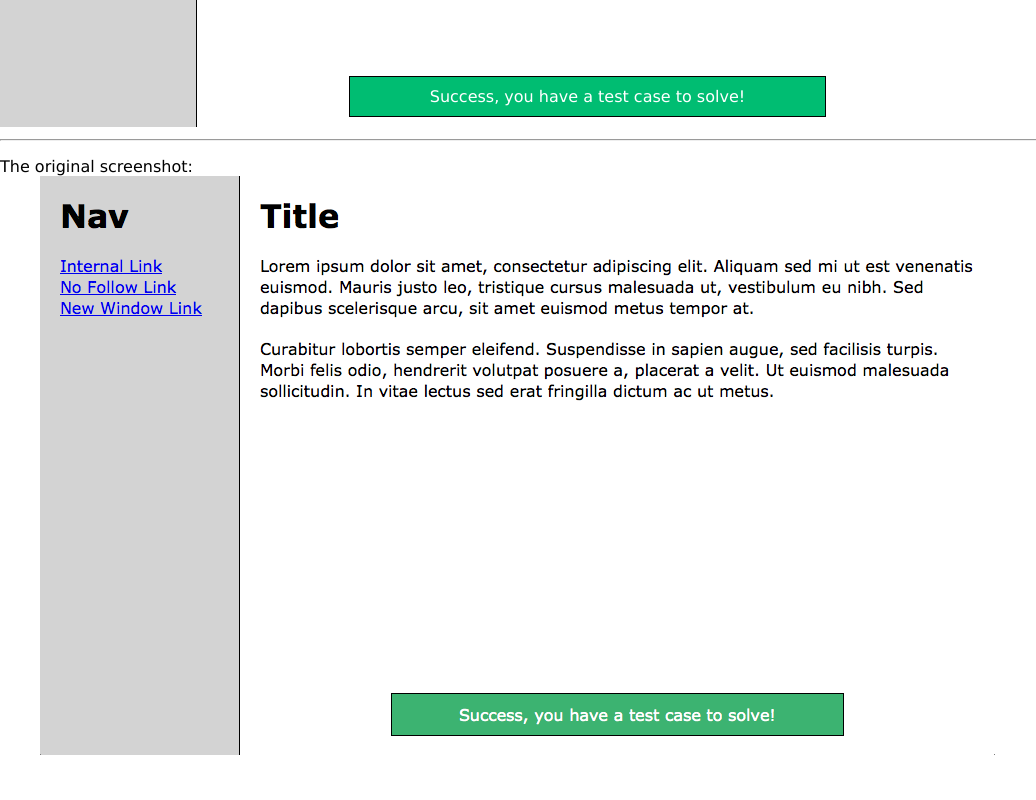
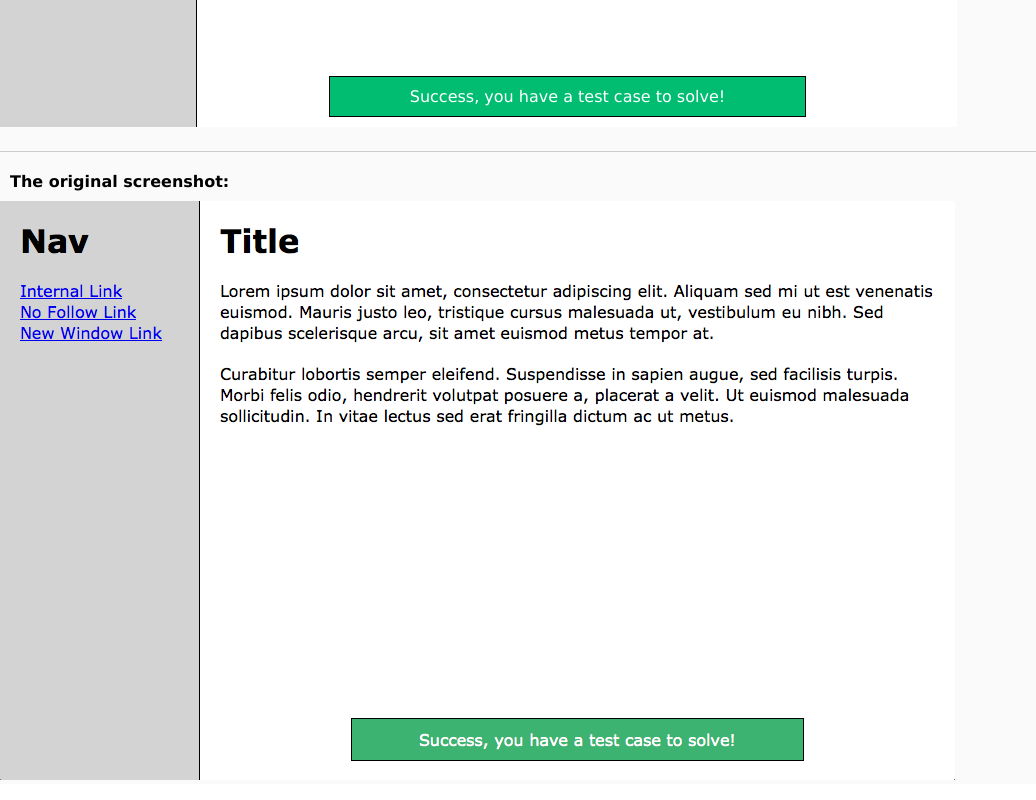
Before and after one commit to brianfryer/A-test-case-to-solve, a plain HTML site: page index.html in a window 1280 px wide. Shown: the part 444-1244 px from the top of the page, without its empty margins (0-1036 px from the left). Before the commit the page ends 1219 px from the top, so only its background shows below. Drawn offline with Linux system fonts and the light colour scheme.

Commit message:
Styling updates to make the screenshot appear correctly.

```diff
--- a/css/style.scss
+++ b/css/style.scss
@@ -10,6 +10,7 @@
 
 body {
   font-family: Verdana, sans-serif;
+  background-color: #fafafa;
 }
 
 a {
@@ -18,6 +19,24 @@ a {
   &:hover {
     color: shade(#3e00f2, 40%);
   }
+}
+
+dt {
+  margin: 0 0 10px;
+  font-weight: bold;
+}
+dd {
+  margin: 0;
+}
+
+hr {
+  margin: 20px 0;
+  border: 0;
+  border-top: 1px solid #ccc;
+}
+
+img {
+
 }
 
 /* ==========================================================================
@@ -35,6 +54,7 @@ section {
   /* margin- and padding-bottom set to -9999px to make sections the same height */
   margin-bottom: -99999px;
   @include pad(0 40px 99999px 20px);
+  background-color: #fff;
 
   &.sidebar {
     //margin: auto;
@@ -43,7 +63,7 @@ section {
     background-color: #d3d3d3;
   }
   &.main {
-    width: 800px;
+    width: 760px;
   }
 }
 
@@ -53,21 +73,12 @@ aside {
   text-align: center;
 }
 
-/* NAVIGATION ELEMENTS */
-
 nav {
 
   > ul {
     margin: 0;
     padding: 0;
     list-style-type: none;
-
-    > li {
-
-    }
-  }
-  a {
-
   }
 }
 
@@ -112,3 +123,14 @@ nav {
     }
   }
 }
+
+/* ==========================================================================
+   "ID" LEVEL ELEMENTS
+   ========================================================================== */
+
+footer {
+
+  dt {
+    margin-left: 10px;
+  }
+}
```
Also changed, not shown: css/style.css.
